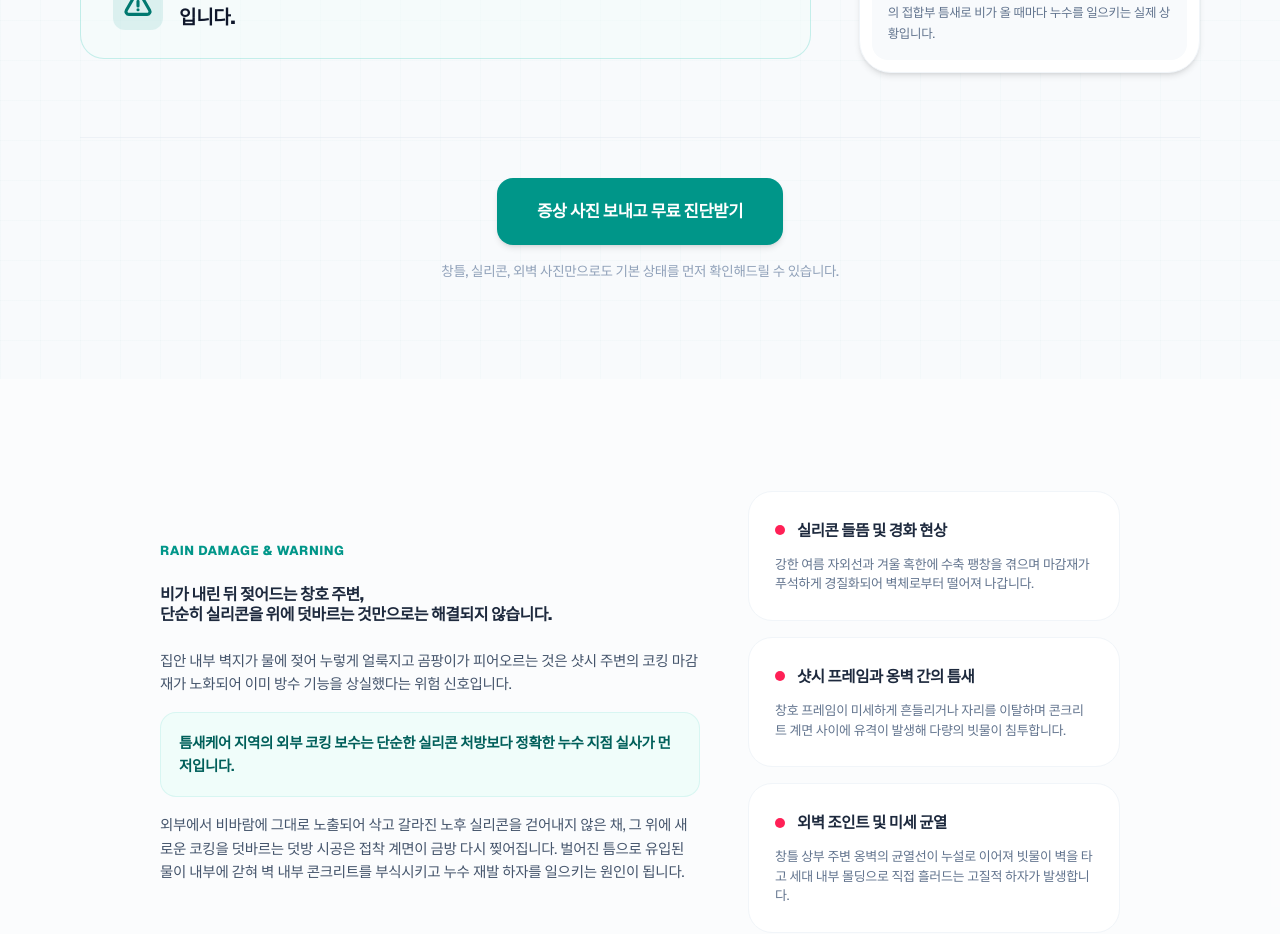
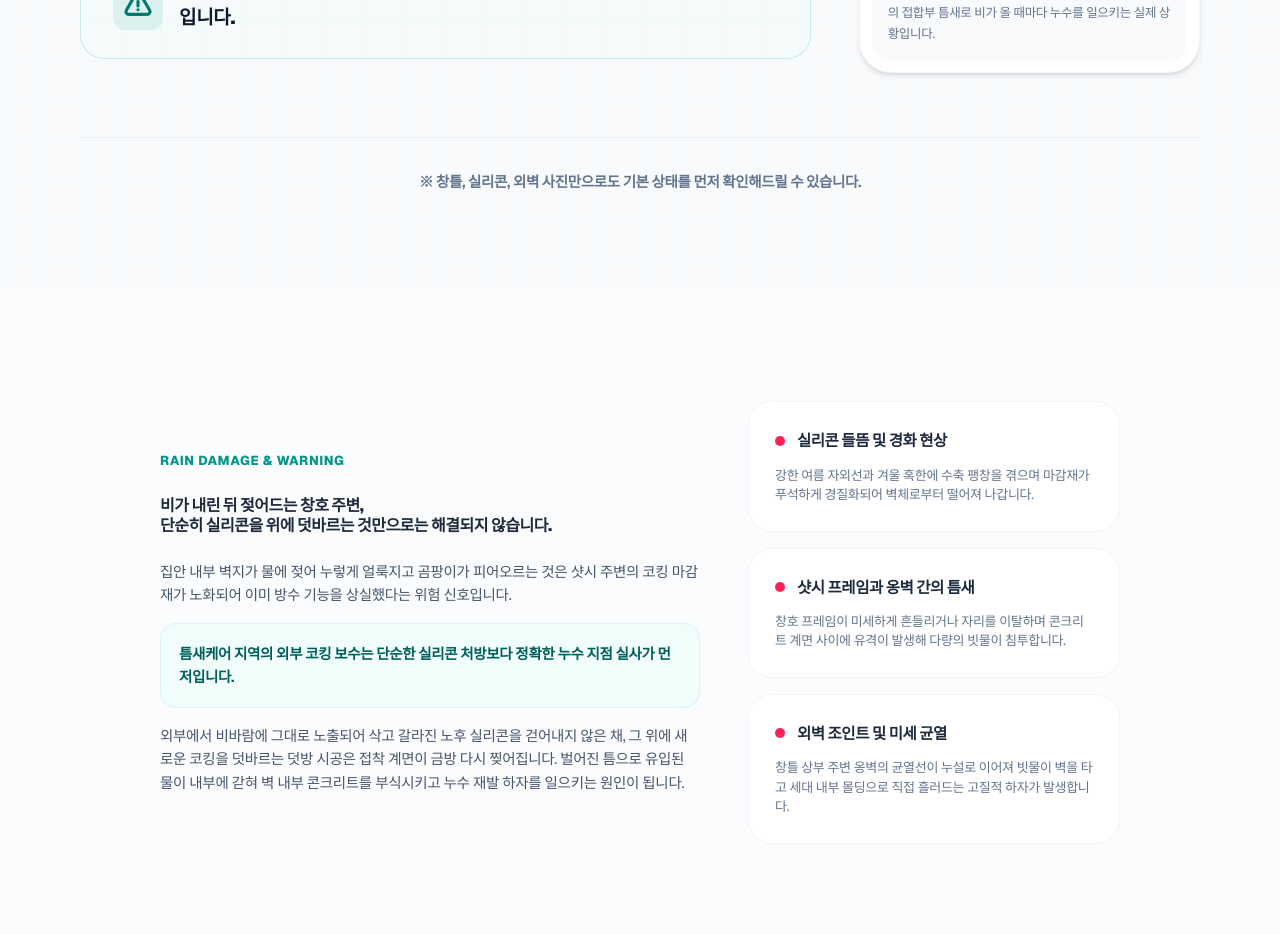
Before and after one commit to wogus5695-ctrl/Ngyeonggi-rope-01, a Next.js app: page / in a window 1280 px wide. Shown: the part 1380-2314 px from the top of the page. Built offline with nearby package versions, Linux system fonts and the light colour scheme.

Commit message:
design: 자가진단 하단 CTA 버튼 제거 및 보조 안내 문구 중앙 단독 배치

```diff
--- a/src/components/sections/LocalDiagnostics.tsx
+++ b/src/components/sections/LocalDiagnostics.tsx
@@ -126,15 +126,9 @@ export default function LocalDiagnostics() {
         </div>
 
         {/* Section Action CTA (Centered) */}
-        <div className="text-center pt-10 border-t border-slate-200/50 mt-16 flex flex-col items-center space-y-4">
-          <Link
-            href="#contact"
-            className="px-10 py-5 w-full sm:w-auto text-center bg-teal-600 hover:bg-teal-700 text-white text-[16.5px] font-black rounded-2xl shadow-md hover:shadow-lg transition-all"
-          >
-            증상 사진 보내고 무료 진단받기
-          </Link>
-          <p className="text-[13px] sm:text-[13.5px] text-slate-400 font-medium">
-            창틀, 실리콘, 외벽 사진만으로도 기본 상태를 먼저 확인해드릴 수 있습니다.
+        <div className="text-center pt-8 border-t border-slate-200/50 mt-16">
+          <p className="text-[13.5px] sm:text-[14.5px] text-slate-500 font-bold tracking-tight">
+            ※ 창틀, 실리콘, 외벽 사진만으로도 기본 상태를 먼저 확인해드릴 수 있습니다.
           </p>
         </div>
       </div>
```
